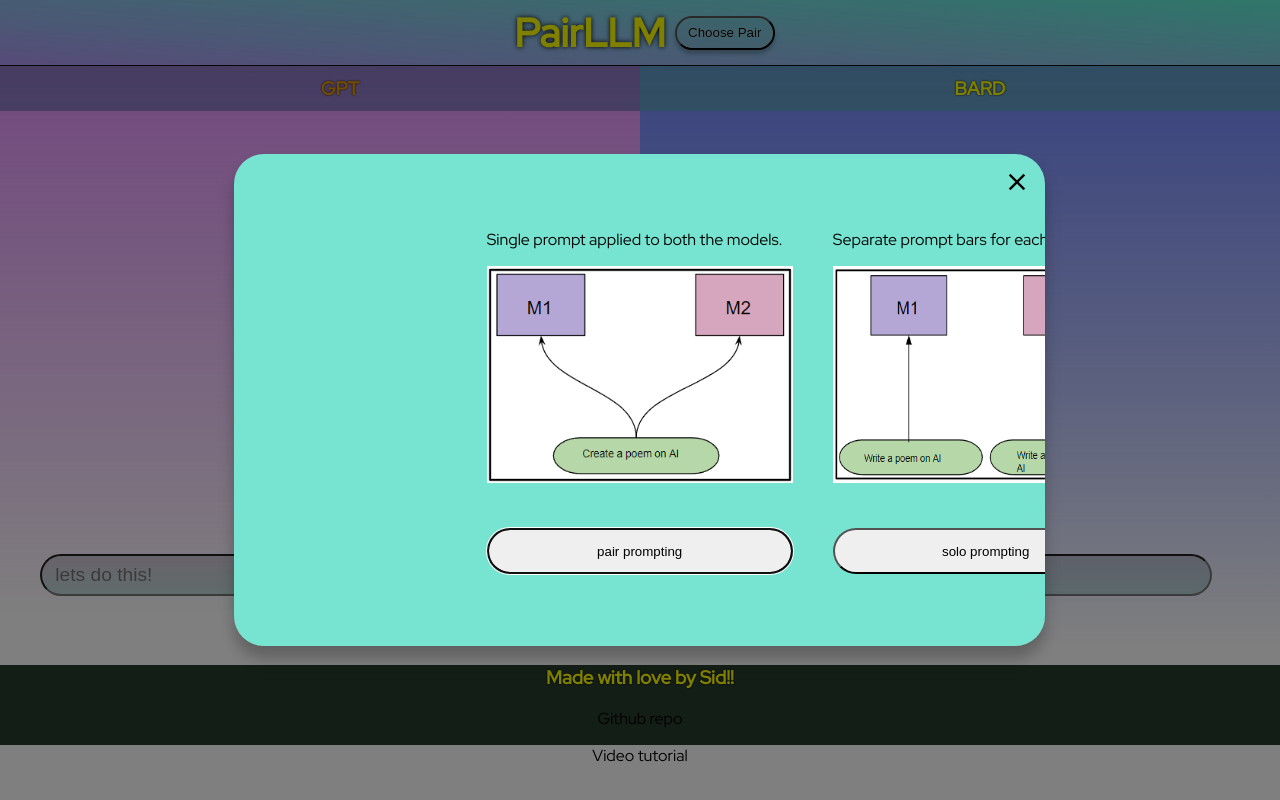
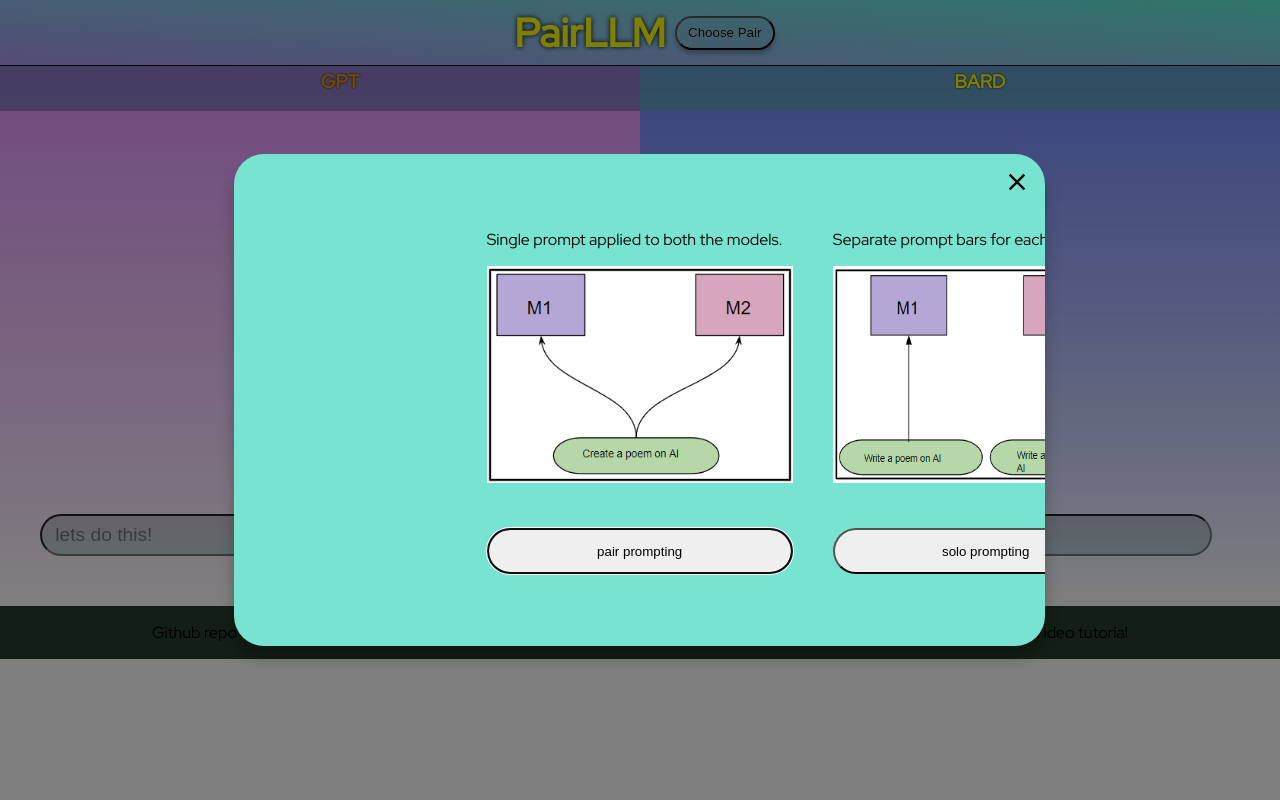
Before and after one commit to Sidharth004/pairllm, a React (Vite) app in the folder pairllm/: page / in a window 1280 px wide. Built offline with nearby package versions, Linux system fonts and the light colour scheme.

Commit message:
footer fixes

```diff
--- a/pairllm/src/Footer.css
+++ b/pairllm/src/Footer.css
@@ -3,20 +3,23 @@
     padding: 0;
     max-width: 100%;
 }
-footer{
+.footer-content{
+    display: flex;
+    justify-content:space-around ;
    /* position: fixed; */
    background-color: #273C2C;
    bottom: 0;
    left: 0;
    right: 0;
-   text-align: center;
+   /* text-align: center; */
 
-   margin-top: auto;
-   height: 5rem;
+   margin-top:0;
+   height: auto;
 
 }
 h3{
-
+    padding-top: 4px;
+   margin-top: 0;
     color: yellow;
     text-shadow: 0px 0px 2px black;
 
--- a/pairllm/src/Footer.jsx
+++ b/pairllm/src/Footer.jsx
@@ -5,9 +5,13 @@
     return(
         <footer>
             {/* <h3>let's go!</h3> */}
-            <h3>Made with love by Sid!!</h3>
-            <p>Github repo</p>
-            <p>Video tutorial</p>
+            <div className="footer-content">
+
+                <p>Github repo</p>
+                <h3>Made with love by Sid!!</h3>
+                <p>Video tutorial</p>
+            </div>
+
             {/* <h3>For video trial click here</h3>
             <h3>Github</h3> */}
         </footer>
--- a/pairllm/src/lhs.css
+++ b/pairllm/src/lhs.css
@@ -46,14 +46,14 @@
 .chat-log1{
     background: linear-gradient(180deg, rgba(255, 0, 255, 0.20) 0%, rgba(255, 214, 255, 0.00) 100%), linear-gradient(180deg, rgba(223, 179, 255, 0.95) 0%, rgba(145, 42, 220, 0.00) 100%);;
     /* background: #626868; */
-    width: 50%;
-    height: 550px;
+    max-width: 50%;
+    height: 540px;
     /* padding: 20px; */
     /* display: flex;
     flex-direction: row; */
     text-align: left;
     flex: 1; /* This equally distributes the width of .chat-box to .chat-log1 and .chat-log2 */
-    max-height: calc(100% - 80px); /* adjust the subtraction value based on your .prompt_area height */
+    max-height: calc(100% - 80px); /*adjust the subtraction value based on your .prompt_area height */
     overflow: auto;
 
 }
@@ -85,7 +85,7 @@
     background: linear-gradient(180deg, rgba(135, 172, 254, 0.20) 0%, rgba(187, 208, 255, 0.00) 100%), linear-gradient(180deg, #6E7EFF 0%, rgba(15, 23, 89, 0.00) 100%);
     /* background: #FFE2FE; */
     width: 50%;
-    height: 580px;
+    height: 540px;
     /* display: flex;
     flex-direction: row; */
     text-align: left;
```
